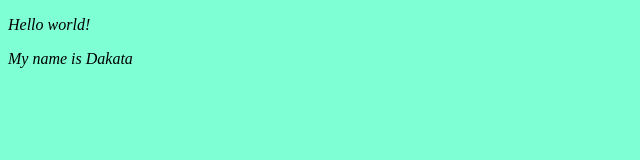
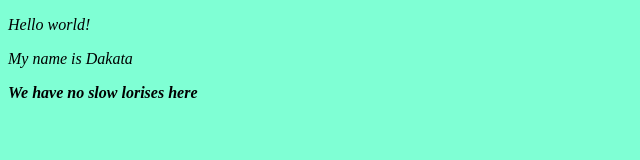
Before and after one commit to ddunchev/WebDesign.com, a plain HTML site: page index.html in a window 1280 px wide. Shown: the whole page, without its empty margins (0-640 px from the left). Drawn offline with Linux system fonts and the light colour scheme.

Commit message:
adding class important

```diff
--- a/index.html
+++ b/index.html
@@ -7,5 +7,6 @@
     <body>
         <p>Hello world!</p>
         <p>My name is Dakata</p>
+        <p class="important">We have no slow lorises here</p>
     </body>
 </html>
--- a/style.css
+++ b/style.css
@@ -5,3 +5,7 @@ p {
 body {
     background-color:aquamarine;
 }
+
+p.important {
+    font-weight: 900;
+}
```
